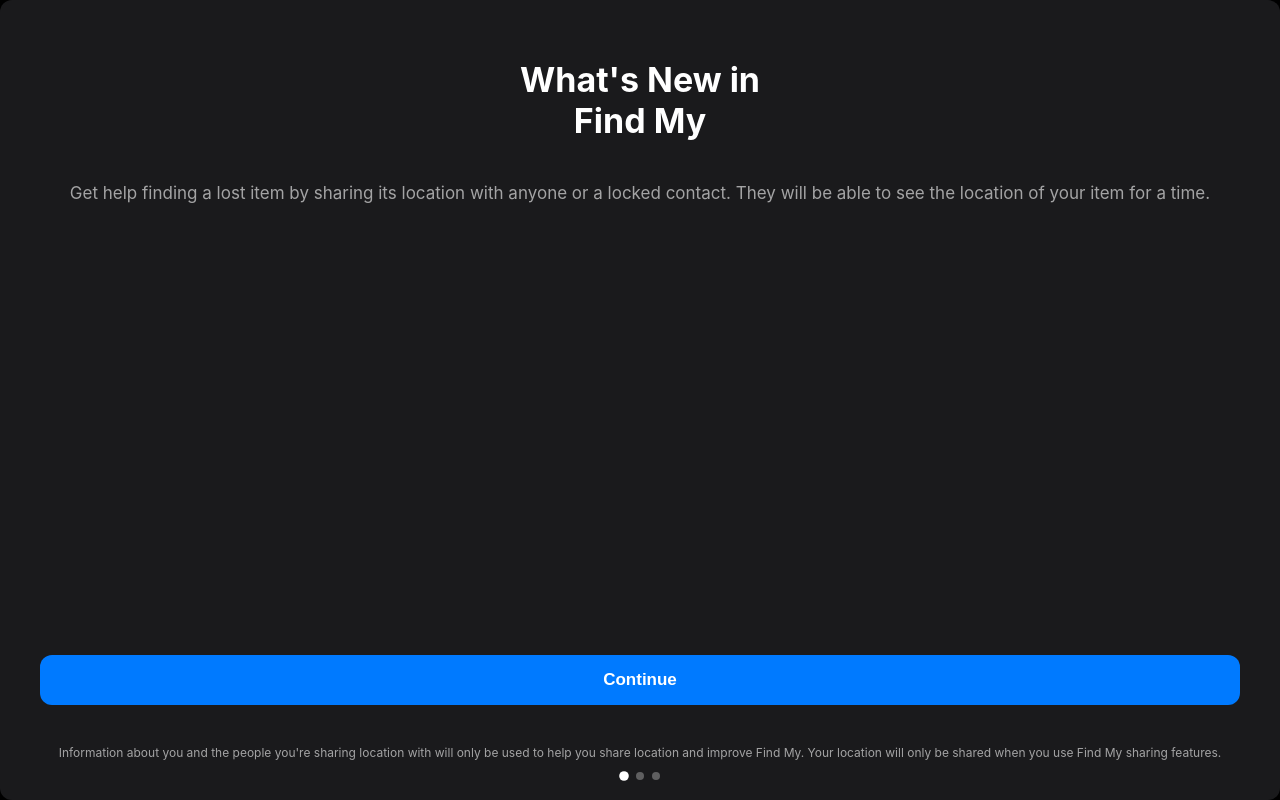
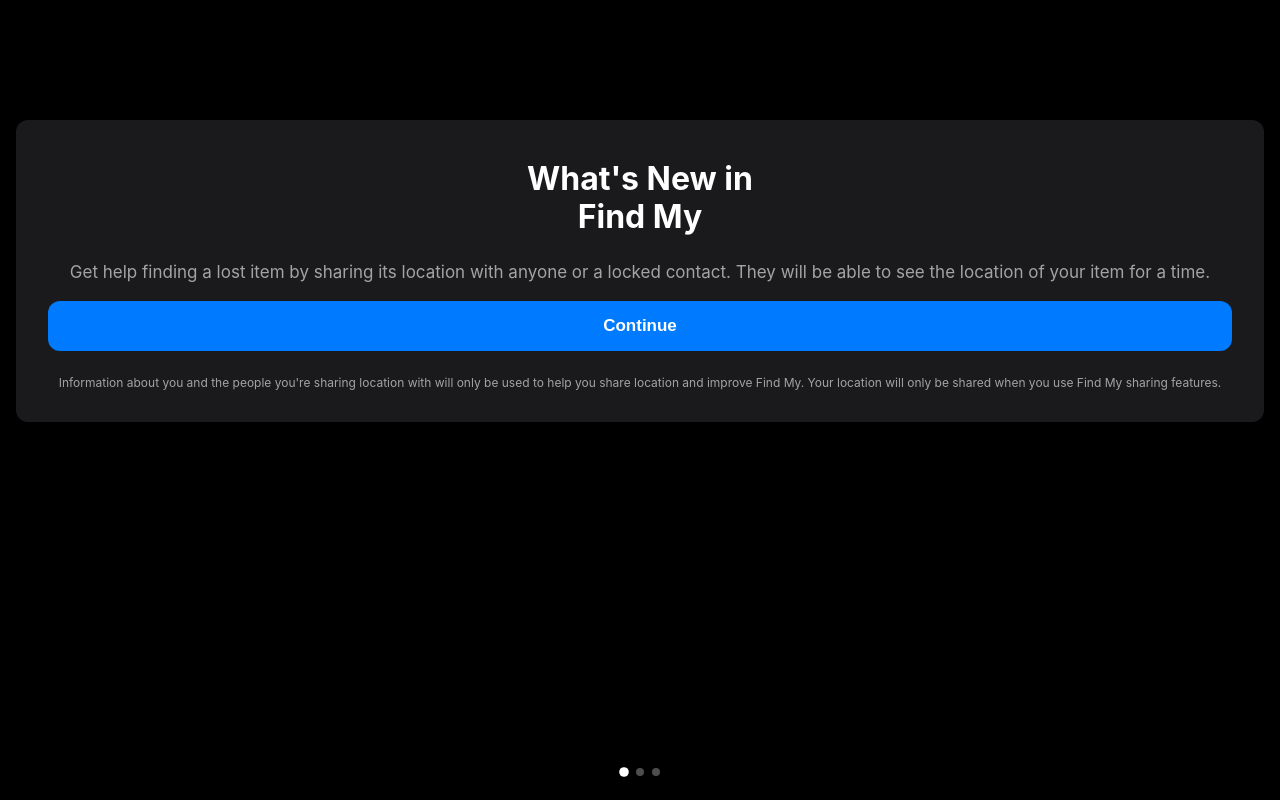
Before and after one commit to SpinRoll/ios_app, a Flask app: page / in a window 1280 px wide. Run offline with Flask 3, Linux system fonts and the light colour scheme.

Commit message:
Agent query: Please check if: 1. The modal cards are now shorter (85vh), 2. All content is properly spaced and visible, 3. The pagination dots are visible at the bottom of the screen

```diff
--- a/static/css/style.css
+++ b/static/css/style.css
@@ -5,7 +5,7 @@
     --ios-secondary-text: rgba(255, 255, 255, 0.6);
     --ios-button-height: 50px;
     --modal-border-radius: 12px;
-    --modal-padding: 20px;
+    --modal-padding: 16px;
 }
 
 * {
@@ -21,14 +21,14 @@
         opacity: 0;
     }
     to {
-        transform: translateY(0);
+        transform: translateY(15vh);
         opacity: 1;
     }
 }
 
 @keyframes slideDown {
     from {
-        transform: translateY(0);
+        transform: translateY(15vh);
         opacity: 1;
     }
     to {
@@ -129,7 +129,9 @@ body {
     background-color: rgba(28, 28, 30, 0.95);
     border-radius: var(--modal-border-radius);
     padding: var(--modal-padding);
-    min-height: 100%;
+    max-height: 85vh;
+    height: auto;
+    margin: 0 16px;
     display: flex;
     flex-direction: column;
     align-items: center;
@@ -165,17 +167,17 @@ body {
 }
 
 h1 {
-    font-size: 34px;
+    font-size: 32px;
     font-weight: 700;
-    margin: 40px 0;
+    margin: 24px 0;
     line-height: 1.2;
     animation: fadeIn 0.6s 0.2s both;
 }
 
 h2 {
-    font-size: 28px;
+    font-size: 26px;
     font-weight: 600;
-    margin: 24px 0;
+    margin: 20px 0;
     animation: fadeIn 0.6s 0.2s both;
 }
 
@@ -183,21 +185,21 @@ h2 {
     font-size: 17px;
     line-height: 1.4;
     color: var(--ios-secondary-text);
-    margin-bottom: 20px;
-    padding: 0 20px;
+    margin-bottom: 16px;
+    padding: 0 16px;
     animation: fadeIn 0.6s 0.3s both;
 }
 
 .sub-description {
     font-size: 15px;
     color: var(--ios-secondary-text);
-    margin-bottom: 40px;
-    padding: 0 20px;
+    margin-bottom: 24px;
+    padding: 0 16px;
     animation: fadeIn 0.6s 0.4s both;
 }
 
 .ios-button {
-    width: calc(100% - 40px);
+    width: calc(100% - 32px);
     height: var(--ios-button-height);
     background-color: var(--ios-blue);
     border: none;
@@ -206,7 +208,7 @@ h2 {
     font-size: 17px;
     font-weight: 600;
     margin-top: auto;
-    margin-bottom: 40px;
+    margin-bottom: 24px;
     cursor: pointer;
     transition: all 0.2s cubic-bezier(0.4, 0, 0.2, 1);
     animation: scaleIn 0.6s 0.5s both;
@@ -221,30 +223,32 @@ h2 {
 .footer-text {
     font-size: 12px;
     color: var(--ios-secondary-text);
-    padding: 0 20px;
-    margin-bottom: 20px;
+    padding: 0 16px;
+    margin-bottom: 16px;
     animation: fadeIn 0.6s 0.6s both;
 }
 
 .icon-container {
-    width: 120px;
-    height: 120px;
+    width: 100px;
+    height: 100px;
     background: rgba(255, 255, 255, 0.1);
-    border-radius: 30px;
+    border-radius: 24px;
     display: flex;
     align-items: center;
     justify-content: center;
-    margin-top: 60px;
+    margin-top: 32px;
     animation: scaleIn 0.6s 0.1s both;
 }
 
 .screen-icon {
+    width: 48px;
+    height: 48px;
     animation: iconPulse 2s infinite ease-in-out;
 }
 
 .pagination {
-    position: absolute;
-    bottom: 20px;
+    position: fixed;
+    bottom: 24px;
     left: 50%;
     transform: translateX(-50%);
     display: flex;
@@ -274,7 +278,7 @@ h2 {
     display: flex;
     align-items: flex-start;
     gap: 16px;
-    margin: 20px 0;
+    margin: 16px 0;
     animation: scaleIn 0.6s 0.4s both;
     transition: transform 0.3s ease;
 }
@@ -284,6 +288,7 @@ h2 {
     height: 24px;
     background: var(--ios-blue);
     border-radius: 6px;
+    flex-shrink: 0;
 }
 
 .setting-text {
```
